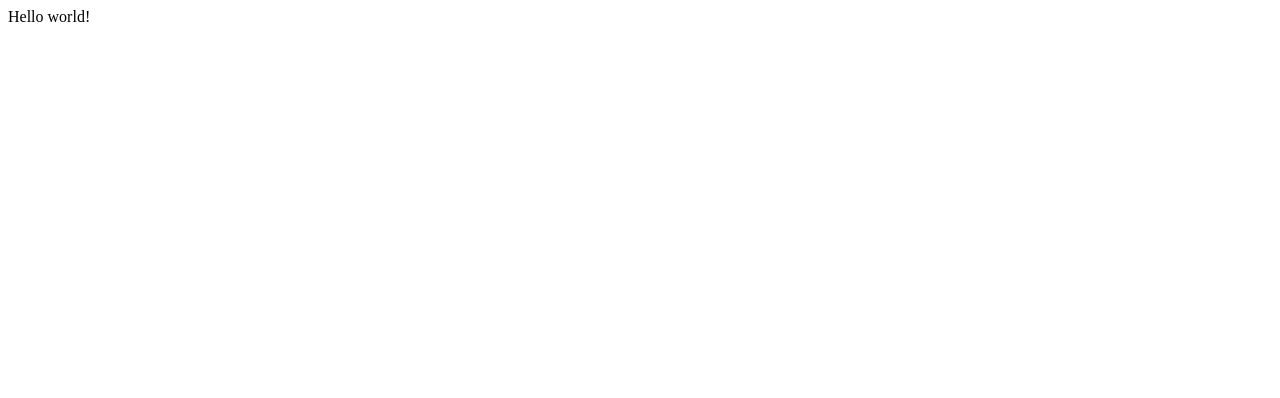
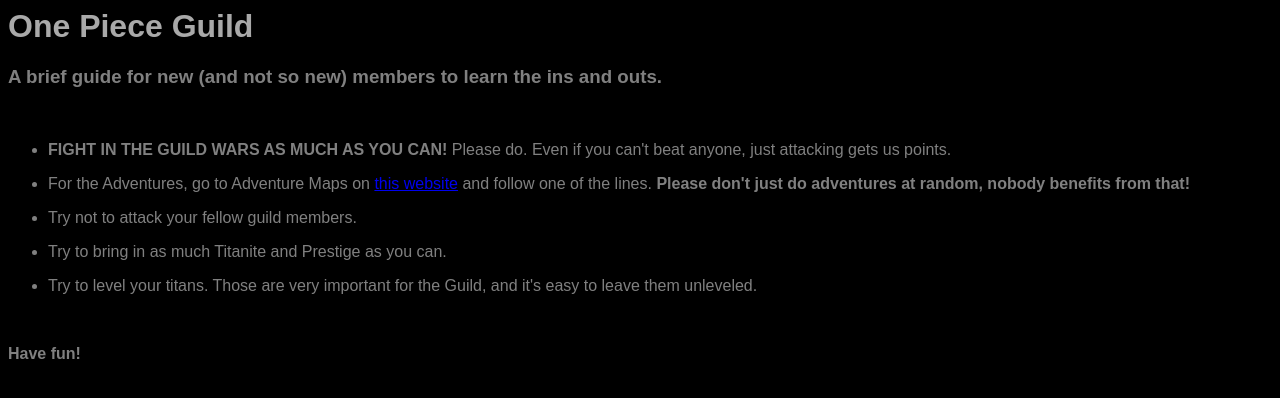
Before and after one commit to herowars-onepiece/herowars-onepiece.github.io, a plain HTML site: page index.html in a window 1280 px wide. Drawn offline with Linux system fonts and the light colour scheme.

Commit message:
Update index.html

```diff
--- a/index.html
+++ b/index.html
@@ -1 +1,37 @@
-Hello world!
+<html>
+<head>
+<title>One Piece Guild Guide</title>
+
+<style>
+body {
+  background-color: black;
+  color: gray;
+  font-family: Arial, Helvetica, sans-serif;
+}
+
+h1 {
+  color: darkgray;
+}
+</style>
+
+</head>
+
+<body>
+	<div>
+		<h1>One Piece Guild</h1>
+		<h3>A brief guide for new (and not so new) members to learn the ins and outs.</h3>
+		<br />
+		<ul>
+		<li><p><b>FIGHT IN THE GUILD WARS AS MUCH AS YOU CAN!</b> Please do. Even if you can't beat anyone, just attacking gets us points.</p></li>
+		<li><p>For the Adventures, go to Adventure Maps on <a href="https://www.solfors.com/" target="_blank">this website</a> and follow one of the lines. <b>Please don't just do adventures at random, nobody benefits from that!</b></p></li>
+
+		<li><p>Try not to attack your fellow guild members.</p></li>
+		<li><p>Try to bring in as much Titanite and Prestige as you can.</p></li>
+		<li><p>Try to level your titans. Those are very important for the Guild, and it's easy to leave them unleveled.</p></li>
+		</ul>
+		<br />
+		<p><b>Have fun!</b></p>
+	</div>
+</body>
+
+</html>
```
